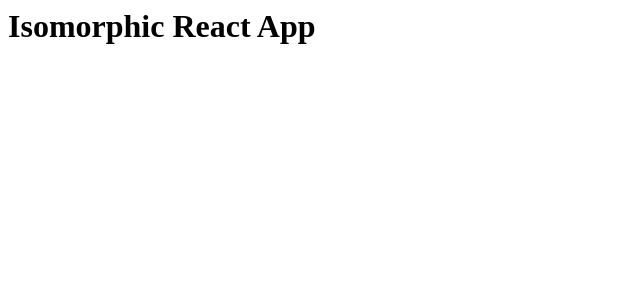
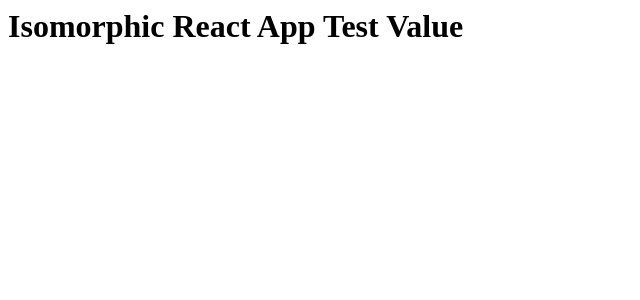
Before and after one commit to l1fe/isomorphic-react-sandbox, a React app: page / in a window 1280 px wide. Shown: the top 300 px of the page, without its empty margins (0-640 px from the left). Built offline with nearby package versions, Linux system fonts and the light colour scheme.

Commit message:
Added redux

```diff
--- a/src/App.jsx
+++ b/src/App.jsx
@@ -1,10 +1,14 @@
 import React from 'react';
 import { connect } from 'react-redux';
 
-const App = () => (
+const App = ({ test }) => (
   <div>
-    <h1>Isomorphic React App</h1>
+    <h1>Isomorphic React App {test}</h1>
   </div>
 );
 
-export default App;
+const mapStateToProps = (state, ownProps) => ({
+  ...state,
+});
+
+export default connect(mapStateToProps)(App);
--- /dev/null
+++ b/src/getStore.js
@@ -0,0 +1,11 @@
+import { createStore, combineReducers, applyMiddleware } from 'redux';
+import { identity } from 'lodash';
+
+const initialState = {
+  test: 'Test Value',
+};
+
+export default function(state = initialState) {
+  const store = createStore(identity, state);
+  return store;
+};
--- a/src/index.jsx
+++ b/src/index.jsx
@@ -1,10 +1,19 @@
 import React from 'react';
 import ReactDOM from 'react-dom';
+import { Provider } from 'react-redux';
 
 import App from './App';
+import getStore from './getStore';
+
+const store = getStore();
 
 const render = (_App) => {
-  ReactDOM.render(<_App/>, document.getElementById('AppContainer'));
+  ReactDOM.render(
+    <Provider store={store}>
+      <_App/>
+    </Provider>,
+    document.getElementById('AppContainer')
+  );
 }
 
 render(App);
```
